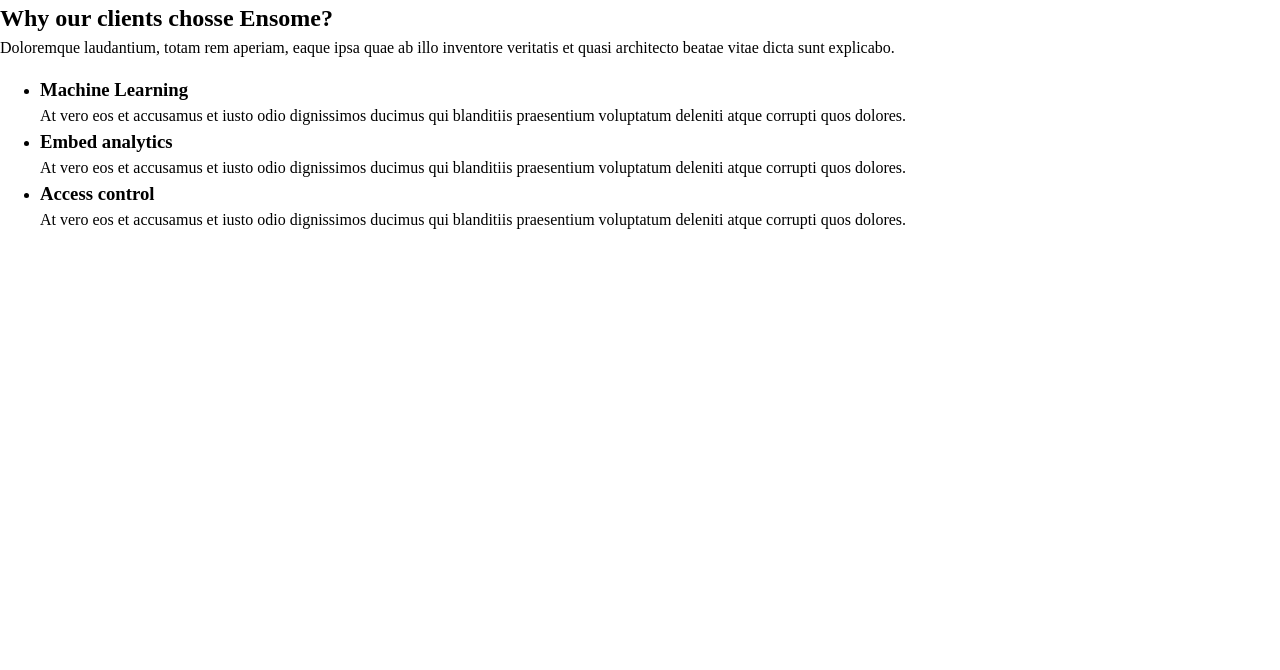
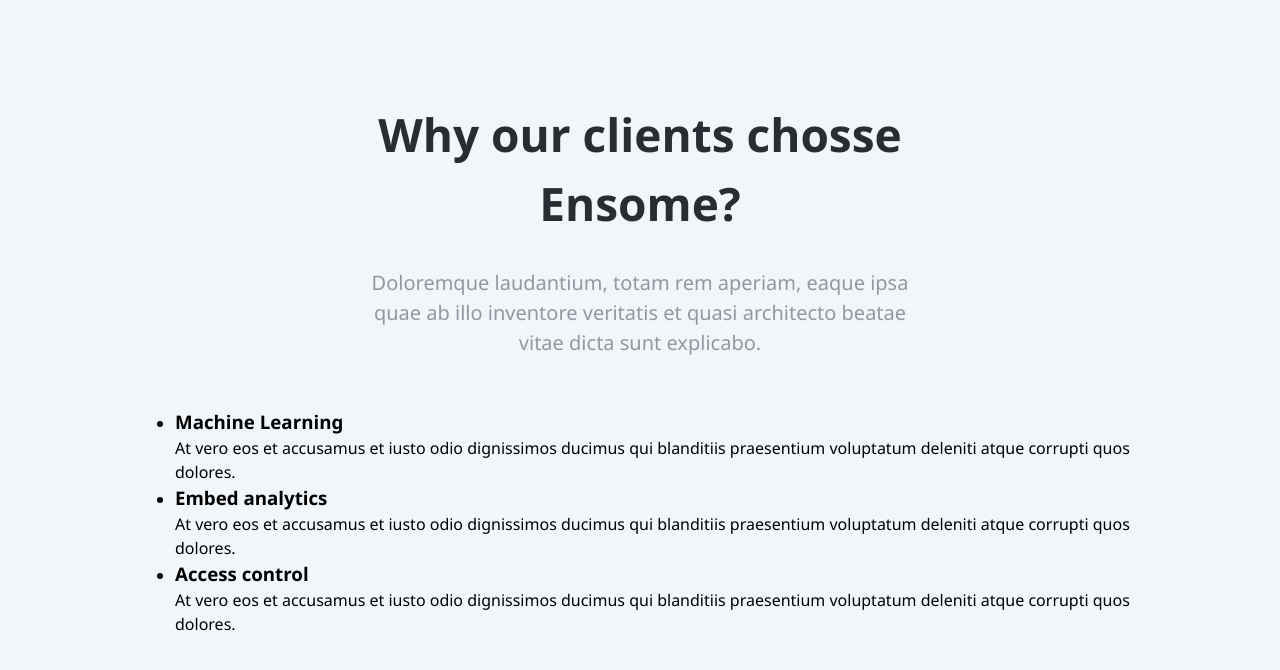
Before and after one commit to 2HEADSs/Themeforest-Ensome, a plain HTML site: page index.html in a window 1280 px wide. Drawn offline with Linux system fonts and the light colour scheme.

Commit message:
update css

```diff
--- a/style/index.css
+++ b/style/index.css
@@ -1,3 +1,37 @@
 @import url('reset.css');
 @import url('clients-section.css');
 @import url('variables.css');
+
+body {
+    background-color: var(--clr-bg);
+    font-family: 'Segoe UI', Tahoma, Geneva, Verdana, sans-serif;
+}
+
+.section--full {}
+
+.section--narrow {
+    max-width: 1110px;
+    margin-left: auto;
+    margin-right: auto;
+    padding: 100px 50px;
+}
+
+.section__title,
+.section__desc {
+    max-width: 540px;
+    text-align: center;
+    margin-left: auto;
+    margin-right: auto;
+}
+
+.section__title {
+    margin-bottom: 30px;
+    font-size: 46px;
+    color: var(--clr-black);
+}
+
+.section__desc {
+    margin-bottom: 50px;
+    font-size: 20px;
+    color: var(--clr-grey);
+}
```
